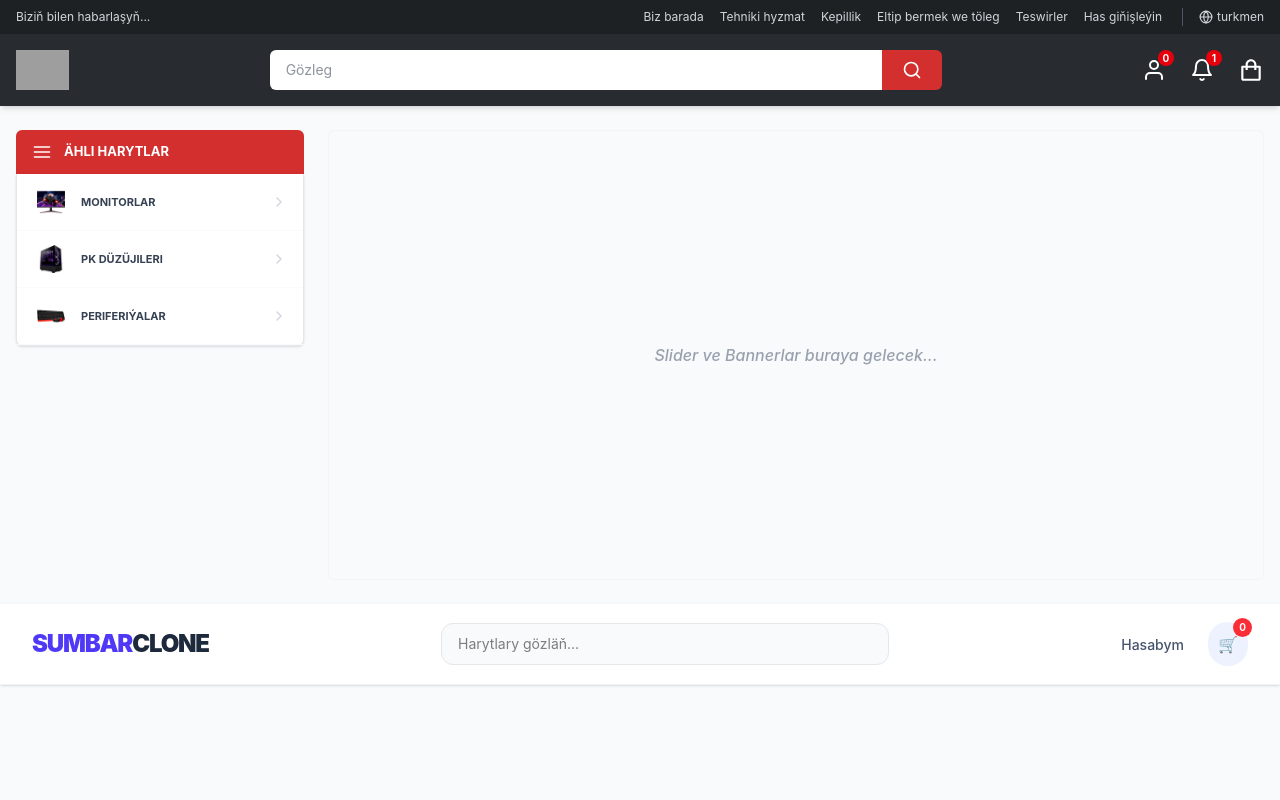
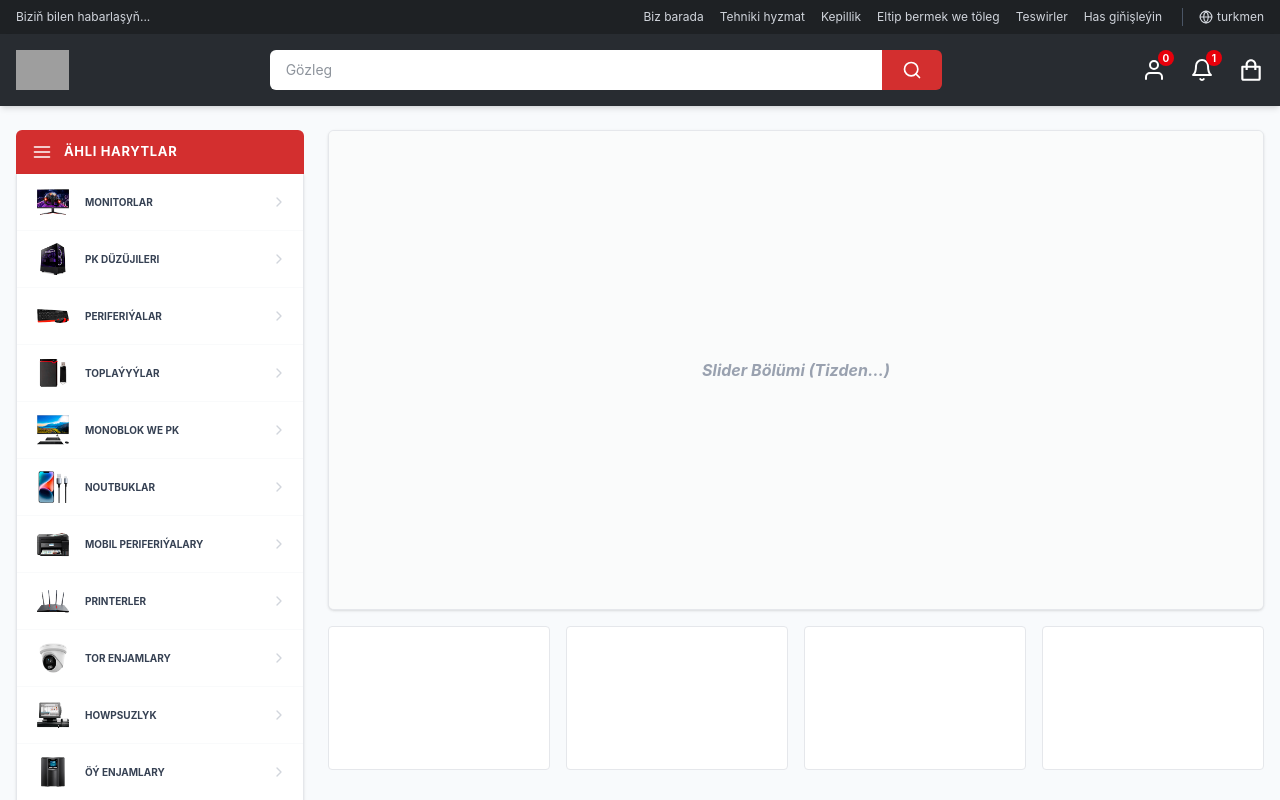
Before and after one commit to Bahram2006/Computer-Shop, a React (Vite) app: page / in a window 1280 px wide. Shown: the top 800 px of the page. Built offline with nearby package versions, Linux system fonts and the light colour scheme; grey boxes are pictures that could not be loaded.

Commit message:
updated hero file

```diff
--- a/src/assets/index.js
+++ b/src/assets/index.js
@@ -18,7 +18,6 @@ import cat14 from './14.png';
 import cat15 from './15.png';
 
 // Kiçi kategoriýalar (1-1, 1-2, 2-1...)
-import sub1_1 from './1-1.png';
 import sub1_2 from './1-2.png';
 import sub1_3 from './1-3.png';
 import sub2_1 from './2-1.png';
@@ -78,7 +77,6 @@ import sub7_1 from './7-1.png';
 import sub7_2 from './7-2.png';
 import sub7_3 from './7-3.png';
 import sub7_4 from './7-4.png';
-import sub7_5 from './7-5.png';
 import sub7_6 from './7-6.png';
 import sub7_7 from './7-7.png';
 import sub7_8 from './7-8.png';
@@ -122,22 +120,43 @@ import sub13_14 from './13-14.png';
 import sub13_15 from './13-15.png';
 import sub13_16 from './13-16.png';
 import sub13_17 from './13-17.png';
+import sub14_1 from './14-1.png';
+import sub14_2 from './14-2.png';
+import sub14_3 from './14-3.png';
+import sub14_4 from './14-4.png';
+import sub14_5 from './14-5.png';
+import sub14_6 from './14-6.png';
+import sub14_7 from './14-7.png';
+import sub14_8 from './14-8.png';
+import sub14_9 from './14-9.png';
+import sub15_1 from './15-1.png';
+import sub15_2 from './15-2.png';
+import sub15_3 from './15-3.png';
+import sub15_4 from './15-4.png';
+import sub15_5 from './15-5.png';
+import sub15_6 from './15-6.png';
+import sub15_7 from './15-7.png';
+import sub15_8 from './15-8.png';
+import sub15_9 from './15-9.png';
+import sub15_10 from './15-10.png';
+import sub15_11 from './15-11.png';
 
 // Ählisini bir obýektiň içinde daşary eksport edýäris
 export const IMAGES = {
   cat1, cat2, cat3, cat4, cat5, cat6, cat7, cat8, cat9, cat10, cat11, cat12, cat13, cat14, cat15,
-  sub1_1, sub1_2, sub1_3,
+  sub1_2, sub1_3,
   sub2_1, sub2_2, sub2_3, sub2_4, sub2_5, sub2_6, sub2_7, sub2_8, sub2_9, sub2_10, sub2_11, sub2_12,
   sub3_1, sub3_2, sub3_3, sub3_4, sub3_5, sub3_6, sub3_7, sub3_8, sub3_9, sub3_10, sub3_11, sub3_12, sub3_13,
   sub4_1, sub4_2, sub4_3, sub4_4, sub4_5,
   sub5_1, sub5_2, sub5_3, sub5_4, sub5_5, sub5_6, sub5_7, sub5_8, sub5_9, sub5_10, sub5_11, sub5_12, sub5_13,
   sub6_1, sub6_2, sub6_3, sub6_4, sub6_5, sub6_6, sub6_7, sub6_8, sub6_9, sub6_10,
-  sub7_1, sub7_2, sub7_3, sub7_4, sub7_5, sub7_6, sub7_7, sub7_8, sub7_9, sub7_10, sub7_11,
+  sub7_1, sub7_2, sub7_3, sub7_4, sub7_6, sub7_7, sub7_8, sub7_9, sub7_10, sub7_11,
   sub8_1, sub8_2, sub8_3, sub8_4, sub8_5, sub8_6,
   sub9_1, sub9_2,
   sub10_1, sub10_2, sub10_3, sub10_4, sub10_5, sub10_6,
   sub11_1, sub11_2, sub11_3, sub11_4,
   sub12_1, sub12_2,
   sub13_1, sub13_2, sub13_3, sub13_4, sub13_5, sub13_6, sub13_7, sub13_8, sub13_9, sub13_10, sub13_11, sub13_12, sub13_13, sub13_14, sub13_15, sub13_16, sub13_17,
-
+  sub14_1, sub14_2, sub14_3, sub14_4, sub14_5, sub14_6, sub14_7, sub14_8, sub14_9,
+  sub15_1, sub15_2, sub15_3, sub15_4, sub15_5, sub15_6, sub15_7, sub15_8, sub15_9, sub15_10, sub15_11,
 };
--- a/src/components/common/Hero.jsx
+++ b/src/components/common/Hero.jsx
@@ -1,84 +1,89 @@
 import { FiMenu, FiChevronRight } from "react-icons/fi";
-
-// --- 1. Kategori: MONITORLAR ---
-import cat1 from "../../assets/1.png";
-import sub1_1 from "../../assets/1-1.png";
-import sub1_2 from "../../assets/1-2.png";
-
-// --- 2. Kategori: PK DUZUJILERI ---
-import cat2 from "../../assets/2.png";
-import sub2_1 from "../../assets/2-1.png";
-import sub2_2 from "../../assets/2-2.png";
-
-// --- 3. Kategori: PERIFERIÝALAR ---
-import cat3 from "../../assets/3.png";
-import sub3_1 from "../../assets/3-1.png";
-
-// NOT: Eğer hata alırsan, dosyanın .png mi yoksa .jpg mi olduğunu kontrol et!
+import { IMAGES } from "../../assets"; // Ähli suratlary bir obýektden alýarys
 
 const Hero = () => {
+  // Kategoriýa maglumatlarynyň sanawy
   const categories = [
     {
-      id: 1,
-      name: "MONITORLAR",
-      img: cat1,
+      id: 1, name: "MONITORLAR", img: IMAGES.cat1,
       subItems: [
-        { id: 101, name: "Monitorlar", img: sub1_1 },
-        { id: 102, name: "Monitor berkidijiler", img: sub1_2 },
+        { id: 102, name: "Monitor berkidijiler", img: IMAGES.sub1_2 },
+        { id: 103, name: "Aksesuarlar", img: IMAGES.sub1_3 }
       ]
     },
     {
-      id: 2,
-      name: "PK DÜZÜJILERI",
-      img: cat2,
+      id: 2, name: "PK DÜZÜJILERI", img: IMAGES.cat2,
       subItems: [
-        { id: 201, name: "Prosesorlar", img: sub2_1 },
-        { id: 202, name: "Ene platalar", img: sub2_2 },
+        { id: 201, name: "Prosesorlar", img: IMAGES.sub2_1 },
+        { id: 202, name: "Ene platalar", img: IMAGES.sub2_2 },
+        { id: 203, name: "Wideokartalar", img: IMAGES.sub2_3 },
+        { id: 204, name: "Operatiw ýat (RAM)", img: IMAGES.sub2_4 },
+        { id: 205, name: "Gaty diskler (HDD)", img: IMAGES.sub2_5 },
+        { id: 206, name: "SSD diskler", img: IMAGES.sub2_6 },
+        { id: 207, name: "Iýmit bloklary", img: IMAGES.sub2_7 },
+        { id: 208, name: "PK korpuslary", img: IMAGES.sub2_8 },
+        { id: 209, name: "Sowadyjylar (Cooler)", img: IMAGES.sub2_9 },
+        { id: 210, name: "Termopasta", img: IMAGES.sub2_10 },
+        { id: 211, name: "Optiki diskler", img: IMAGES.sub2_11 },
+        { id: 212, name: "Ses kartalary", img: IMAGES.sub2_12 }
       ]
     },
-    {
-      id: 3,
-      name: "PERIFERIÝALAR",
-      img: cat3,
-      subItems: [
-        { id: 301, name: "Mouslar", img: sub3_1 },
-      ]
-    }
+    { id: 3, name: "PERIFERIÝALAR", img: IMAGES.cat3, subItems: [{id: 301, name: "Mouslar", img: IMAGES.sub3_1}, {id: 302, name: "Klawiaturalar", img: IMAGES.sub3_2}] },
+    { id: 4, name: "TOPLAÝYÝLAR", img: IMAGES.cat4, subItems: [{id: 401, name: "USB Fleshler", img: IMAGES.sub4_1}] },
+    { id: 5, name: "MONOBLOK WE PK", img: IMAGES.cat5, subItems: [{id: 501, name: "Monobloklar", img: IMAGES.sub5_1}] },
+    { id: 6, name: "NOUTBUKLAR", img: IMAGES.cat6, subItems: [{id: 601, name: "Noutbuklar", img: IMAGES.sub6_1}] },
+    { id: 7, name: "MOBIL PERIFERIÝALARY", img: IMAGES.cat7, subItems: [{id: 701, name: "Zarýad berijiler", img: IMAGES.sub7_1}] },
+    { id: 8, name: "PRINTERLER", img: IMAGES.cat8, subItems: [{id: 801, name: "Printerler", img: IMAGES.sub8_1}] },
+    { id: 9, name: "TOR ENJAMLARY", img: IMAGES.cat9, subItems: [{id: 901, name: "Routerler", img: IMAGES.sub9_1}] },
+    { id: 10, name: "HOWPSUZLYK", img: IMAGES.cat10, subItems: [{id: 1001, name: "Kameralar", img: IMAGES.sub10_1}] },
+    { id: 11, name: "ÖÝ ENJAMLARY", img: IMAGES.cat11, subItems: [{id: 1101, name: "Öý enjamlary", img: IMAGES.sub11_1}] },
+    { id: 12, name: "OYUNLARY", img: IMAGES.cat12, subItems: [{id: 1201, name: "Playstation", img: IMAGES.sub12_1}] },
+    { id: 13, name: "AKSESUARLAR", img: IMAGES.cat13, subItems: [{id: 1301, name: "Sumkalar", img: IMAGES.sub13_1}] },
+    { id: 14, name: "PROGRAMMALAR", img: IMAGES.cat14, subItems: [{id: 1401, name: "Windows", img: IMAGES.sub14_1}] },
+    { id: 15, name: "BEÝLEKILER", img: IMAGES.cat15, subItems: [{id: 1501, name: "Beýlekiler", img: IMAGES.sub15_1}] },
   ];
 
   return (
     <section className="max-w-[1400px] mx-auto px-4 py-6 flex gap-6">
 
-      {/* SOL MENÜ */}
-      <aside className="w-72 hidden xl:block flex-shrink-0 relative">
-        <div className="bg-[#d32f2f] text-white flex items-center gap-3 px-4 py-3 rounded-t-md font-bold text-[13px] uppercase">
+      {/* 1. SOL TARAP: KATEGORIÝA MENÝUSY */}
+      <aside className="w-72 hidden xl:block flex-shrink-0 relative group/sidebar">
+        <div className="bg-[#d32f2f] text-white flex items-center gap-3 px-4 py-3 rounded-t-md font-bold text-[13px] uppercase tracking-wider">
           <FiMenu size={20} /> ÄHLI HARYTLAR
         </div>
 
         <ul className="bg-white border border-gray-200 border-t-0 rounded-b-md shadow-sm">
           {categories.map((cat) => (
-            <li key={cat.id} className="group flex items-center justify-between px-4 py-2.5 border-b border-gray-50 hover:bg-gray-50 cursor-pointer transition-all">
+            <li
+              key={cat.id}
+              className="group flex items-center justify-between px-4 py-2 border-b border-gray-50 hover:bg-gray-50 cursor-pointer transition-all"
+            >
               <div className="flex items-center gap-3">
-                <div className="w-9 h-9 flex items-center justify-center p-1">
+                <div className="w-10 h-10 flex items-center justify-center p-1">
                     <img src={cat.img} alt={cat.name} className="w-full h-full object-contain" />
                 </div>
-                <span className="text-[11px] font-bold text-gray-700 uppercase group-hover:text-[#d32f2f]">{cat.name}</span>
+                <span className="text-[10px] font-bold text-gray-700 uppercase group-hover:text-[#d32f2f] transition-colors leading-tight w-40">
+                    {cat.name}
+                </span>
               </div>
               <FiChevronRight className="text-gray-300 group-hover:text-[#d32f2f]" size={16} />
 
-              {/* MEGA MENU (Açılır Alt Liste) */}
-              {cat.subItems.length > 0 && (
-                <div className="invisible group-hover:visible opacity-0 group-hover:opacity-100 absolute left-[100%] top-0 w-[420px] min-h-full bg-white border border-gray-200 shadow-2xl z-50 p-4 transition-all duration-200 rounded-r-lg">
-                  <ul className="flex flex-col gap-2">
+              {/* MEGA MENU (Açylýan 2-nji List) */}
+              {cat.subItems && cat.subItems.length > 0 && (
+                <div className="invisible group-hover:visible opacity-0 group-hover:opacity-100 absolute left-[100%] top-0 w-[450px] min-h-full bg-white border border-gray-200 shadow-2xl z-50 p-4 transition-all duration-200 rounded-r-lg overflow-y-auto max-h-[600px]">
+                  <h3 className="text-[#d32f2f] font-black text-xs mb-4 border-b pb-2 uppercase tracking-widest">{cat.name}</h3>
+                  <div className="grid grid-cols-1 gap-1">
                     {cat.subItems.map((sub) => (
-                      <li key={sub.id} className="flex items-center gap-4 p-2 hover:bg-gray-50 rounded-md group/item">
-                        <div className="w-12 h-12 flex-shrink-0 border border-gray-100 rounded p-1 bg-white">
+                      <div key={sub.id} className="flex items-center gap-4 p-2 hover:bg-gray-50 rounded-md transition-colors group/item">
+                        <div className="w-12 h-12 flex-shrink-0 border border-gray-100 rounded p-1 bg-white shadow-sm">
                           <img src={sub.img} alt={sub.name} className="w-full h-full object-contain" />
                         </div>
-                        <span className="text-[12px] font-bold text-gray-600 group-hover/item:text-[#d32f2f]">{sub.name}</span>
-                      </li>
+                        <span className="text-[12px] font-bold text-gray-600 group-hover/item:text-[#d32f2f]">
+                          {sub.name}
+                        </span>
+                      </div>
                     ))}
-                  </ul>
+                  </div>
                 </div>
               )}
             </li>
@@ -86,9 +91,20 @@ const Hero = () => {
         </ul>
       </aside>
 
-      {/* SAĞ TARAF (SLIDER - Şimdilik Boş) */}
-      <div className="flex-1 bg-gray-50 rounded-md border border-gray-100 min-h-[450px] flex items-center justify-center">
-          <p className="text-gray-400 font-medium italic italic">Slider ve Bannerlar buraya gelecek...</p>
+      {/* 2. SAG TARAP: SLIDER MEÝDANÇASY */}
+      <div className="flex-1 flex flex-col gap-4">
+        {/* Esasy Slider - Bu ýere Slider komponentiň geler */}
+        <div className="w-full h-[480px] bg-white rounded-md border border-gray-200 shadow-sm flex items-center justify-center relative overflow-hidden group">
+             <div className="absolute inset-0 bg-gray-50 animate-pulse group-hover:hidden"></div>
+             <p className="text-gray-400 font-bold italic z-10">Slider Bölümi (Tizden...)</p>
+        </div>
+
+        {/* Bannerlar */}
+        <div className="grid grid-cols-4 gap-4">
+           {[1,2,3,4].map(i => (
+             <div key={i} className="h-36 bg-white rounded border border-gray-200 hover:shadow-lg transition-all cursor-pointer"></div>
+           ))}
+        </div>
       </div>
 
     </section>
```
